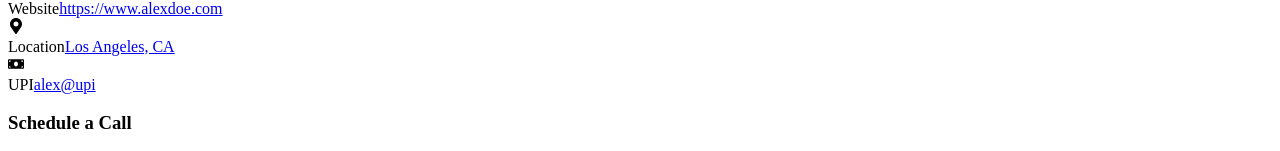
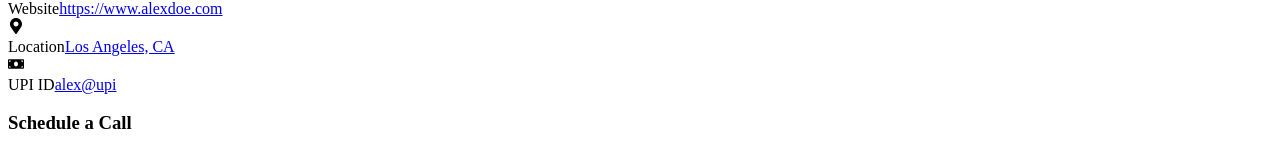
Before and after one commit to bsandy1978/nfc-dashboard, a Next.js app: page / in a window 1280 px wide. Shown: the part 1815-1966 px from the top of the page. Built offline with nearby package versions, Linux system fonts and the light colour scheme.

Commit message:
`Update UPI label in ContactRow component`

```diff
--- a/pages/index.tsx
+++ b/pages/index.tsx
@@ -406,7 +406,7 @@ END:VCARD`.trim();
             <ContactRow icon={<FaTwitter className="text-2xl text-sky-400" />} label="Twitter" value={user.twitter} onChange={(val) => handleChange("twitter", val)} edit={isOwner && editMode} link={`https://twitter.com/${user.twitter?.replace("@", "")}`} />
             <ContactRow icon={<FaGlobe className="text-2xl text-gray-500" />} label="Website" value={user.website} onChange={(val) => handleChange("website", val)} edit={isOwner && editMode} link={`https://${user.website}`} />
             <ContactRow icon={<FaMapMarkerAlt className="text-2xl text-red-500" />} label="Location" value={user.location} onChange={(val) => handleChange("location", val)} edit={isOwner && editMode} link={`https://maps.google.com/?q=${user.location}`} />
-            <ContactRow icon={<FaMoneyBill className="text-2xl text-green-500" />} label="UPI" value={user.upi} onChange={(val) => handleChange("upi", val)} edit={isOwner && editMode} link={`upi://pay?pa=${user.upi}`} />
+            <ContactRow icon={<FaMoneyBill className="text-2xl text-green-500" />} label="UPI ID" value={user.upi} onChange={(val) => handleChange("upi", val)} edit={isOwner && editMode} link={`upi://pay?pa=${user.upi}`} />
           </div>
 
           {/* Appointment Form */}
```
